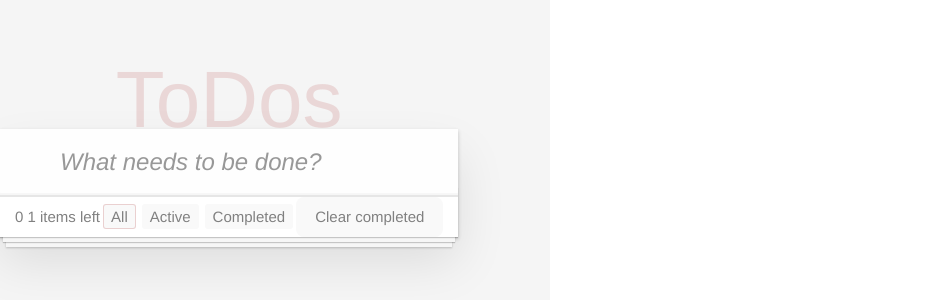
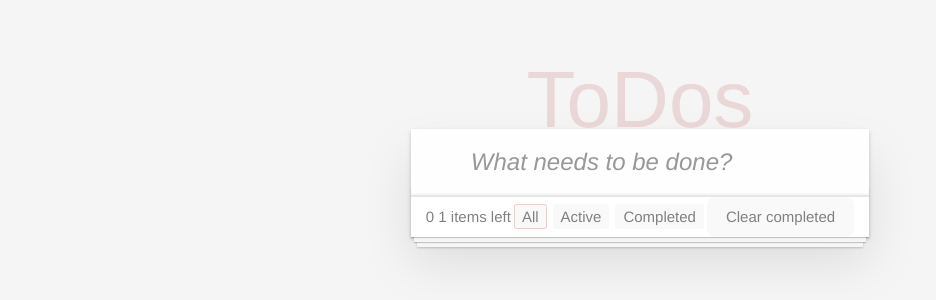
Before and after one commit to thereisnoneed0/kata-todo-v1-vercel, a React (Vite) app: page / in a window 1280 px wide. Shown: the part 262-562 px from the top of the page, without its empty margins (0-936 px from the left). Built offline with nearby package versions, Linux system fonts and the light colour scheme.

Commit message:
разместил вроде по центру

```diff
--- a/src/App.css
+++ b/src/App.css
@@ -30,7 +30,7 @@ body {
   background: #f5f5f5;
   color: #111111;
   min-width: 230px;
-  max-width: 550px;
+  justify-content: center;
   margin: 0 auto;
   -webkit-font-smoothing: antialiased;
   -moz-osx-font-smoothing: grayscale;
```
